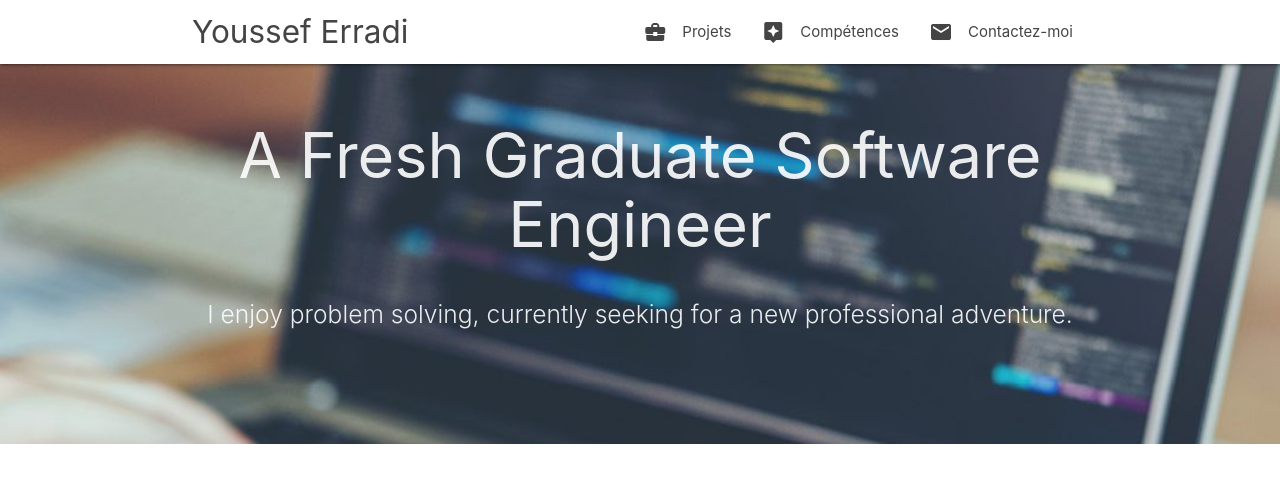
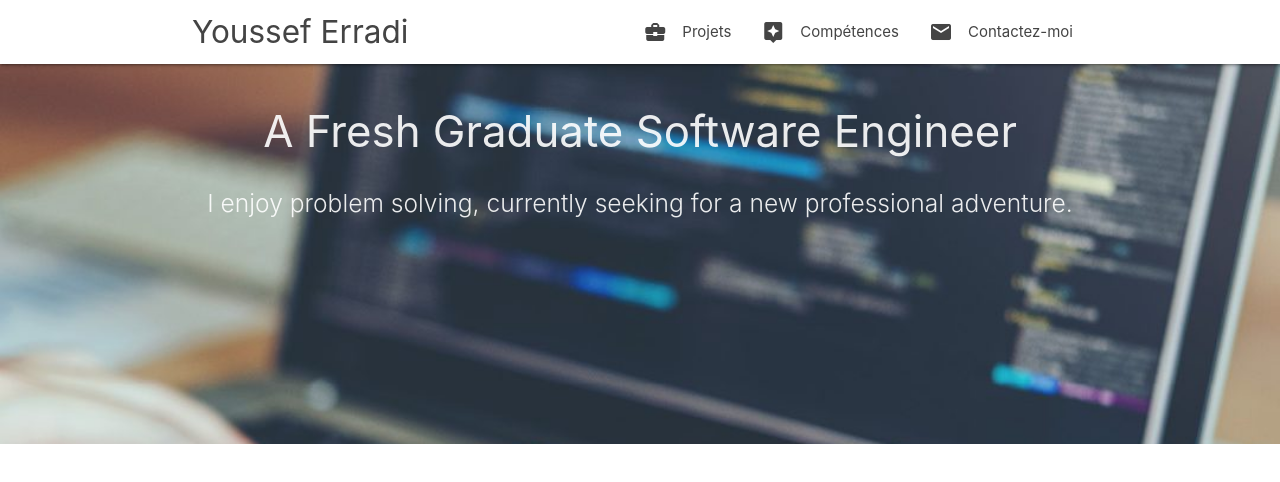
Before and after one commit to Youssef-Erradi/youssef-erradi.github.io, a plain HTML site: page index.html in a window 1280 px wide. Drawn offline with nearby package versions, Linux system fonts and the light colour scheme.

Commit message:
Update index.html

```diff
--- a/index.html
+++ b/index.html
@@ -23,11 +23,10 @@
       <a href="#" data-target="nav-mobile" class="sidenav-trigger"><i class="material-icons">menu</i></a>
     </div>
   </nav>
-
   <div id="index-banner" class="parallax-container">
     <div class="section no-pad-bot">
       <div class="container">
-        <h1 class="header center">A Fresh Graduate Software Engineer</h1>
+        <h3 class="header center">A Fresh Graduate Software Engineer</h3>
         <div class="row center">
           <h5 class="header col s12 light">I enjoy problem solving, currently seeking for a new professional adventure.</h5>
         </div>
@@ -35,9 +34,8 @@
     </div>
     <div class="parallax"><img src="assets/img/background1.jpg" alt="Unsplashed background"></div>
   </div>
-
   <script src="https://code.jquery.com/jquery-3.6.0.min.js"></script>
   <script src="assets/js/materialize.js"></script>
   <script src="assets/js/init.js"></script>
-  </body>
+</body>
 </html>
```
